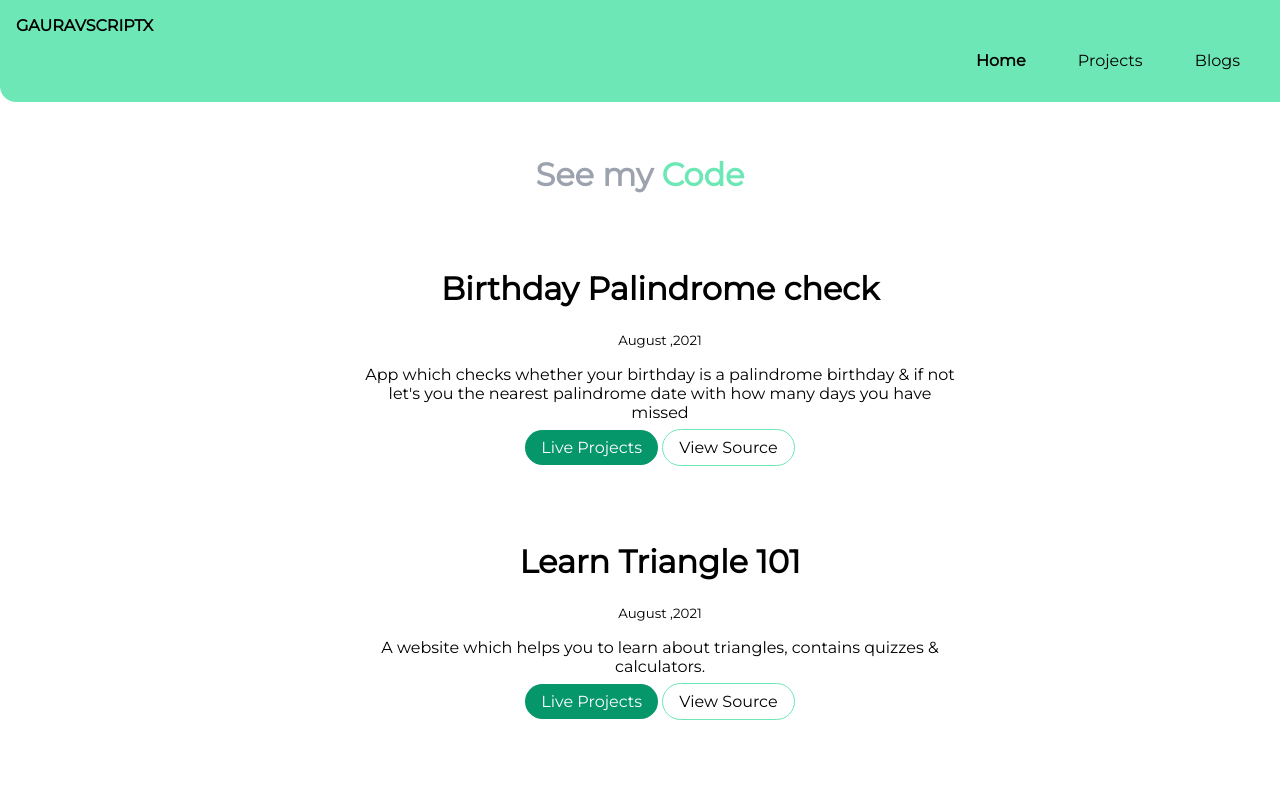
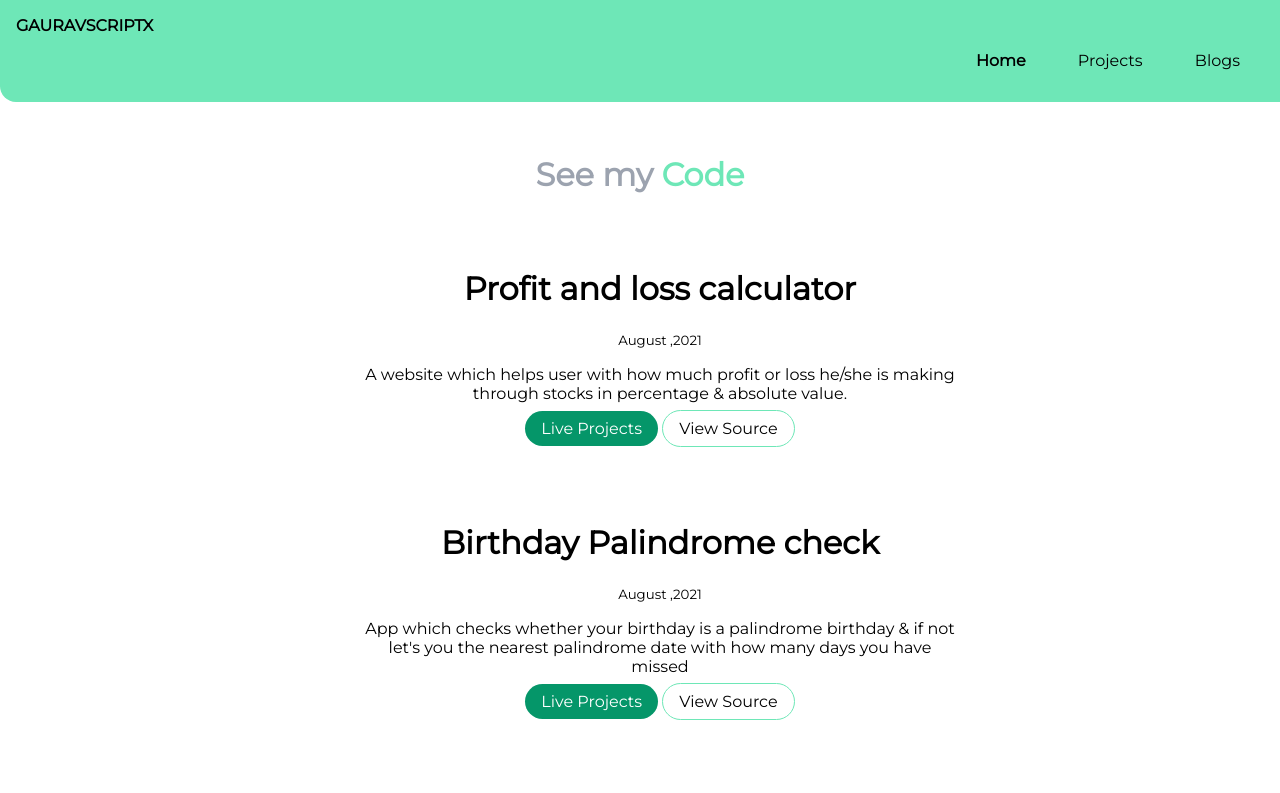
Before and after one commit to Gauravscriptx/gaurav-portfolio, a plain HTML site: page projects.html in a window 1280 px wide. Shown: the top 793 px of the page. Drawn offline with Linux system fonts and the light colour scheme.

Commit message:
Update projects.html

```diff
--- a/projects.html
+++ b/projects.html
@@ -147,6 +147,17 @@
         href="https://github.com/Gauravscriptx/Birthday-palindrome">View Source</a>
 
     </li>
+     <li class="project-list">
+
+      <h1>Profit and loss calculator</h1>
+      <small>August ,2021</small>
+      <p>A website which helps user with how much profit or loss he/she is making through stocks in percentage & absolute value.</p>
+      <a class="link link-primary" target="_blank" rel="noopener noreferrer"
+        href="https://stock-market-profit.netlify.app/">Live Projects</a>
+      <a class="link link-secondary" target="_blank" rel="noopener noreferrer"
+        href="https://github.com/Gauravscriptx/profit-and-loss">View Source</a>
+
+    </li>
 
 
   </ul>
```
